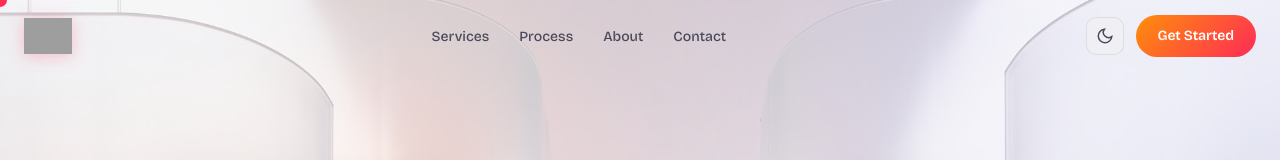
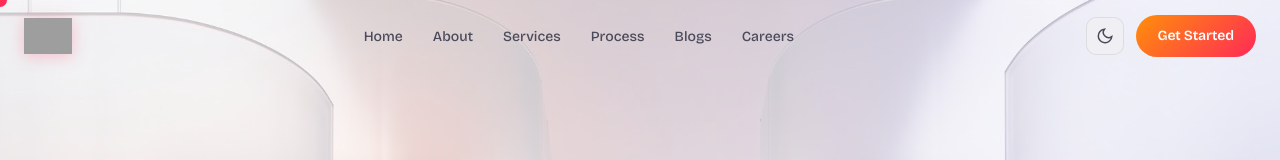
Before and after one commit to dtsolution-a/experience, a React (Vite) app: page /blog in a window 1280 px wide. Shown: the top 160 px of the page. Built offline with nearby package versions, Linux system fonts and the light colour scheme; grey boxes are pictures that could not be loaded; a web font is replaced by a local one.

Commit message:
fix: update navbar links order to Home, About, Services, Process, Blogs, Careers

```diff
--- a/src/components/Navbar.jsx
+++ b/src/components/Navbar.jsx
@@ -5,10 +5,12 @@ import TransitionLink from './TransitionLink'
 import { useLocation } from 'react-router-dom'
 
 const navLinks = [
+  { label: 'Home', href: '/', isPage: true },
+  { label: 'About', href: '/about', isPage: true },
   { label: 'Services', href: '/services', isPage: true },
   { label: 'Process', href: '/process', isPage: true },
-  { label: 'About', href: '/about', isPage: true },
-  { label: 'Contact', href: '/contact', isPage: true },
+  { label: 'Blogs', href: '/blog', isPage: true },
+  { label: 'Careers', href: '/careers', isPage: true },
 ]
 
 export default function Navbar() {
```
